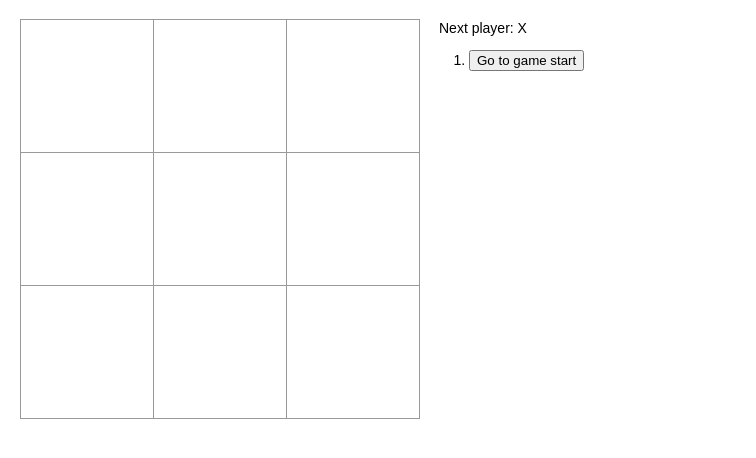
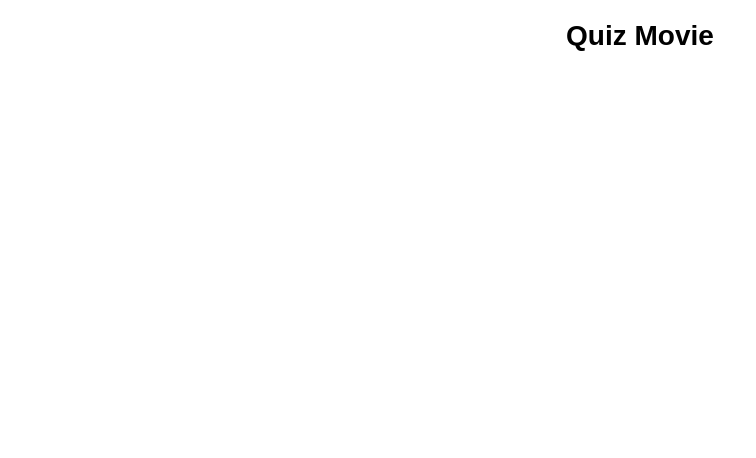
Before and after one commit to fernandopso/coon, a React (Create React App) app: page / in a window 1280 px wide. Shown: the top 458 px of the page, without its empty margins (0-756 px from the left). Built offline with nearby package versions, Linux system fonts and the light colour scheme.

Commit message:
rename package name

```diff
--- a/package.json
+++ b/package.json
@@ -1,5 +1,5 @@
 {
-  "name": "prod",
+  "name": "quiz-movie",
   "version": "0.1.0",
   "private": true,
   "dependencies": {
@@ -11,7 +11,7 @@
     "react-dom": "^16.13.1",
     "react-scripts": "3.4.1"
   },
-  "homepage": "https://fernandopso.github.io/coon/",
+  "homepage": "https://fernandopso.github.io/quiz-movie/",
   "scripts": {
     "predeploy": "npm run build",
     "deploy": "gh-pages -d build",
--- a/public/index.html
+++ b/public/index.html
@@ -10,34 +10,10 @@
       content="Web site created using create-react-app"
     />
     <link rel="apple-touch-icon" href="%PUBLIC_URL%/logo192.png" />
-    <!--
-      manifest.json provides metadata used when your web app is installed on a
-      user's mobile device or desktop. See https://developers.google.com/web/fundamentals/web-app-manifest/
-    -->
     <link rel="manifest" href="%PUBLIC_URL%/manifest.json" />
-    <!--
-      Notice the use of %PUBLIC_URL% in the tags above.
-      It will be replaced with the URL of the `public` folder during the build.
-      Only files inside the `public` folder can be referenced from the HTML.
-
-      Unlike "/favicon.ico" or "favicon.ico", "%PUBLIC_URL%/favicon.ico" will
-      work correctly both with client-side routing and a non-root public URL.
-      Learn how to configure a non-root public URL by running `npm run build`.
-    -->
-    <title>React App</title>
+    <title>Quiz Movie</title>
   </head>
   <body>
-    <noscript>You need to enable JavaScript to run this app.</noscript>
     <div id="root"></div>
-    <!--
-      This HTML file is a template.
-      If you open it directly in the browser, you will see an empty page.
-
-      You can add webfonts, meta tags, or analytics to this file.
-      The build step will place the bundled scripts into the <body> tag.
-
-      To begin the development, run `npm start` or `yarn start`.
-      To create a production bundle, use `npm run build` or `yarn build`.
-    -->
   </body>
 </html>
--- a/src/App.css
+++ b/src/App.css
@@ -1,38 +1,3 @@
-.App {
+.center {
   text-align: center;
 }
-
-.App-logo {
-  height: 40vmin;
-  pointer-events: none;
-}
-
-@media (prefers-reduced-motion: no-preference) {
-  .App-logo {
-    animation: App-logo-spin infinite 20s linear;
-  }
-}
-
-.App-header {
-  background-color: #282c34;
-  min-height: 100vh;
-  display: flex;
-  flex-direction: column;
-  align-items: center;
-  justify-content: center;
-  font-size: calc(10px + 2vmin);
-  color: white;
-}
-
-.App-link {
-  color: #61dafb;
-}
-
-@keyframes App-logo-spin {
-  from {
-    transform: rotate(0deg);
-  }
-  to {
-    transform: rotate(360deg);
-  }
-}
--- a/src/App.js
+++ b/src/App.js
@@ -1,145 +1,12 @@
 import React from 'react';
 import './App.css';
 
-function Square(props) {
-  return (
-    <button className="square" onClick={props.onClick}>
-      {props.value}
-    </button>
-  );
+class App extends React.Component {
+  render() {
+    return (
+      <h1 className="center">Quiz Movie</h1>
+    )
+  };
 }
 
-class Board extends React.Component {
-  renderSquare(i) {
-    return (
-      <Square
-        value={this.props.squares[i]}
-        onClick={() => this.props.onClick(i)}
-      />
-    );
-  }
-
-  render() {
-    return (
-      <div>
-        <div className="board-row">
-          {this.renderSquare(0)}
-          {this.renderSquare(1)}
-          {this.renderSquare(2)}
-        </div>
-        <div className="board-row">
-          {this.renderSquare(3)}
-          {this.renderSquare(4)}
-          {this.renderSquare(5)}
-        </div>
-        <div className="board-row">
-          {this.renderSquare(6)}
-          {this.renderSquare(7)}
-          {this.renderSquare(8)}
-        </div>
-      </div>
-    );
-  }
-}
-
-class Game extends React.Component {
-  constructor(props) {
-    super(props);
-    this.state = {
-      history: [
-        {
-          squares: Array(9).fill(null)
-        }
-      ],
-      stepNumber: 0,
-      xIsNext: true
-    };
-  }
-
-  handleClick(i) {
-    const history = this.state.history.slice(0, this.state.stepNumber + 1);
-    const current = history[history.length - 1];
-    const squares = current.squares.slice();
-    if (calculateWinner(squares) || squares[i]) {
-      return;
-    }
-    squares[i] = this.state.xIsNext ? "X" : "O";
-    this.setState({
-      history: history.concat([
-        {
-          squares: squares
-        }
-      ]),
-      stepNumber: history.length,
-      xIsNext: !this.state.xIsNext
-    });
-  }
-
-  jumpTo(step) {
-    this.setState({
-      stepNumber: step,
-      xIsNext: (step % 2) === 0
-    });
-  }
-
-  render() {
-    const history = this.state.history;
-    const current = history[this.state.stepNumber];
-    const winner = calculateWinner(current.squares);
-
-    const moves = history.map((step, move) => {
-      const desc = move ?
-        'Go to move #' + move :
-        'Go to game start';
-      return (
-        <li key={move}>
-          <button onClick={() => this.jumpTo(move)}>{desc}</button>
-        </li>
-      );
-    });
-
-    let status;
-    if (winner) {
-      status = "Winner: " + winner;
-    } else {
-      status = "Next player: " + (this.state.xIsNext ? "X" : "O");
-    }
-
-    return (
-      <div className="game">
-        <div className="game-board">
-          <Board
-            squares={current.squares}
-            onClick={i => this.handleClick(i)}
-          />
-        </div>
-        <div className="game-info">
-          <div>{status}</div>
-          <ol>{moves}</ol>
-        </div>
-      </div>
-    );
-  }
-}
-
-function calculateWinner(squares) {
-  const lines = [
-    [0, 1, 2],
-    [3, 4, 5],
-    [6, 7, 8],
-    [0, 3, 6],
-    [1, 4, 7],
-    [2, 5, 8],
-    [0, 4, 8],
-    [2, 4, 6]
-  ];
-  for (let i = 0; i < lines.length; i++) {
-    const [a, b, c] = lines[i];
-    if (squares[a] && squares[a] === squares[b] && squares[a] === squares[c]) {
-      return squares[a];
-    }
-  }
-  return null;
-}
-
-export default Game;
+export default App;
--- a/src/index.css
+++ b/src/index.css
@@ -2,49 +2,3 @@ body {
   font: 14px "Century Gothic", Futura, sans-serif;
   margin: 20px;
 }
-
-ol, ul {
-  padding-left: 30px;
-}
-
-.board-row:after {
-  clear: both;
-  content: "";
-  display: table;
-}
-
-.status {
-  margin-bottom: 10px;
-}
-
-.square {
-  background: #fff;
-  border: 1px solid #999;
-  float: left;
-  font-size: 24px;
-  font-weight: bold;
-  line-height: 34px;
-  height: 134px;
-  margin-right: -1px;
-  margin-top: -1px;
-  padding: 0;
-  text-align: center;
-  width: 134px;
-}
-
-.square:focus {
-  outline: none;
-}
-
-.kbd-navigation .square:focus {
-  background: #ddd;
-}
-
-.game {
-  display: flex;
-  flex-direction: row;
-}
-
-.game-info {
-  margin-left: 20px;
-}
```
Also changed, not shown: public/logo512.png (deleted), public/manifest.json.
